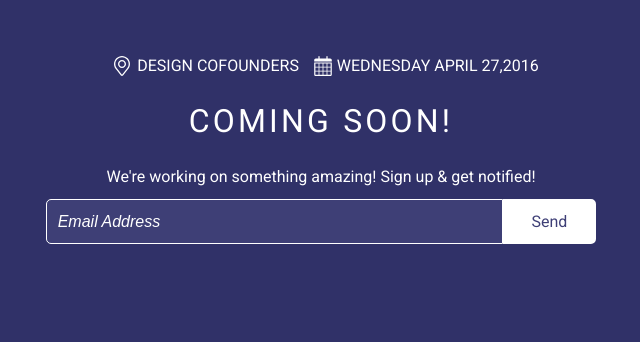
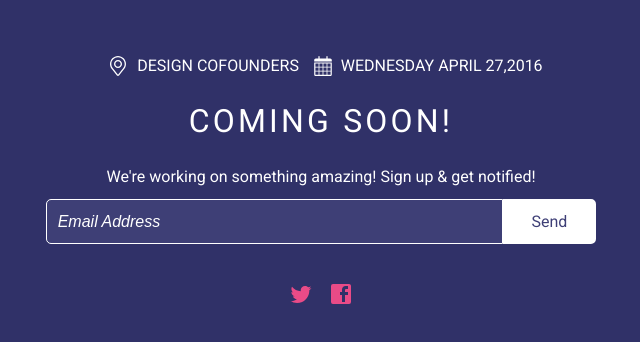
Before and after one commit to S421/coming-soon, a website: page app/index.html in a window 1280 px wide. Shown: the part 312-654 px from the top of the page, 319-959 px from the left. Drawn offline with nearby package versions, Linux system fonts and the light colour scheme; files that its build step writes are made by us from their sources.

Commit message:
Added social icons and a link to google maps.

```diff
--- a/app/index.html
+++ b/app/index.html
@@ -52,11 +52,17 @@
 
           <section class="section--details">
             <div class="container--location">
-              <p>DESIGN COFOUNDERS</p>
+              <p>
+                <a href="https://www.google.ca/maps/place/Design+Cofounders/@43.6464218,-79.3958105,15z/data=!4m2!3m1!1s0x0:0x75b4b2ebd5e75768?sa=X&ved=0ahUKEwikh_D-wObLAhWCwBQKHZQsBBEQ_BIIazAL" target="_blank">
+                  DESIGN COFOUNDERS
+                </a>
+              </p>
             </div>
 
             <div class="container--date">
-                <p>WEDNESDAY APRIL 27,2016</p>
+                <p>
+                  WEDNESDAY APRIL 27,2016
+                </p>
             </div>
           </section>
 
@@ -69,13 +75,23 @@
             <input type="submit" name="email" value="Send">
           </form>
 
+          <footer>
+            <!-- Twitter -->
+            <a class="social--icon" href="https://twitter.com/SheridanIMM" target="_blank">
+              <svg style="width:24px;height:24px" viewBox="0 0 24 24">
+                <path fill="#E94B87" d="M22.46,6C21.69,6.35 20.86,6.58 20,6.69C20.88,6.16 21.56,5.32 21.88,4.31C21.05,4.81 20.13,5.16 19.16,5.36C18.37,4.5 17.26,4 16,4C13.65,4 11.73,5.92 11.73,8.29C11.73,8.63 11.77,8.96 11.84,9.27C8.28,9.09 5.11,7.38 3,4.79C2.63,5.42 2.42,6.16 2.42,6.94C2.42,8.43 3.17,9.75 4.33,10.5C3.62,10.5 2.96,10.3 2.38,10C2.38,10 2.38,10 2.38,10.03C2.38,12.11 3.86,13.85 5.82,14.24C5.46,14.34 5.08,14.39 4.69,14.39C4.42,14.39 4.15,14.36 3.89,14.31C4.43,16 6,17.26 7.89,17.29C6.43,18.45 4.58,19.13 2.56,19.13C2.22,19.13 1.88,19.11 1.54,19.07C3.44,20.29 5.7,21 8.12,21C16,21 20.33,14.46 20.33,8.79C20.33,8.6 20.33,8.42 20.32,8.23C21.16,7.63 21.88,6.87 22.46,6Z" />
+              </svg>
+            </a>
+
+            <!-- Facebook -->
+            <a class="social--icon" href="https://www.facebook.com/sheridanIMM" target="_blank">
+              <svg style="width:24px;height:24px" viewBox="0 0 24 24">
+                <path fill="#E94B87" d="M19,4V7H17A1,1 0 0,0 16,8V10H19V13H16V20H13V13H11V10H13V7.5C13,5.56 14.57,4 16.5,4M20,2H4A2,2 0 0,0 2,4V20A2,2 0 0,0 4,22H20A2,2 0 0,0 22,20V4C22,2.89 21.1,2 20,2Z" />
+              </svg>
+            </a>
+          </footer>
       </section>
       <main id="bg--threejs"></main>
-
-    <footer>
-      <!-- social media icons here -->
-    </footer>
-
 
     <!-- Jason code  -->
     <script src="http://cdnjs.cloudflare.com/ajax/libs/three.js/r74/three.min.js"></script>
--- a/app/styles/main.scss
+++ b/app/styles/main.scss
@@ -74,6 +74,18 @@ h3{
 h5{
   font-size: 0.667em;
   font-weight: $ltweight;
+}
+
+a {
+  color: white;
+  text-decoration: none;
+  &:hover {
+    border-bottom: 2px solid white;
+  }
+  &.social--icon:hover {
+    opacity: 0.6;
+    border-bottom: 0;
+  }
 }
 
 .section--details{
@@ -158,6 +170,11 @@ input[type=submit]{
   }
 }
 
+.social--icon {
+  display: inline-block;
+  margin: 1.6em 0.4em;
+}
+
 #bg--threejs{
   position: absolute;
 }
```
